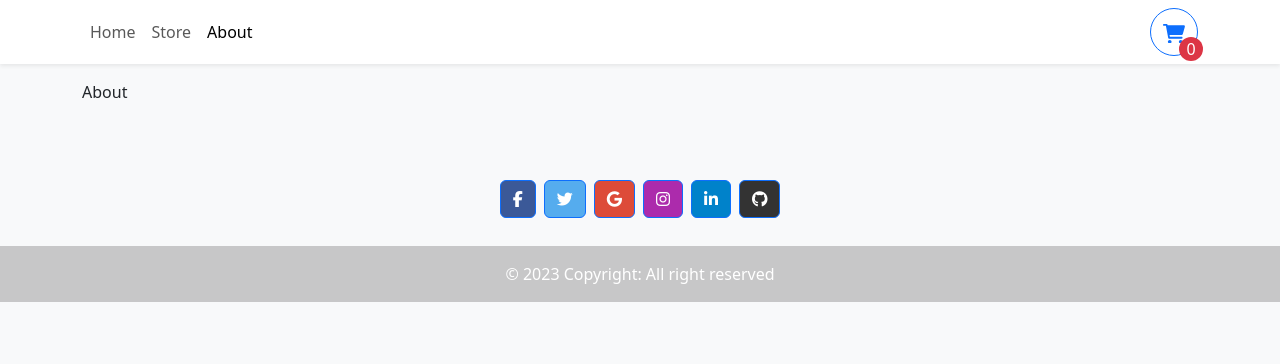
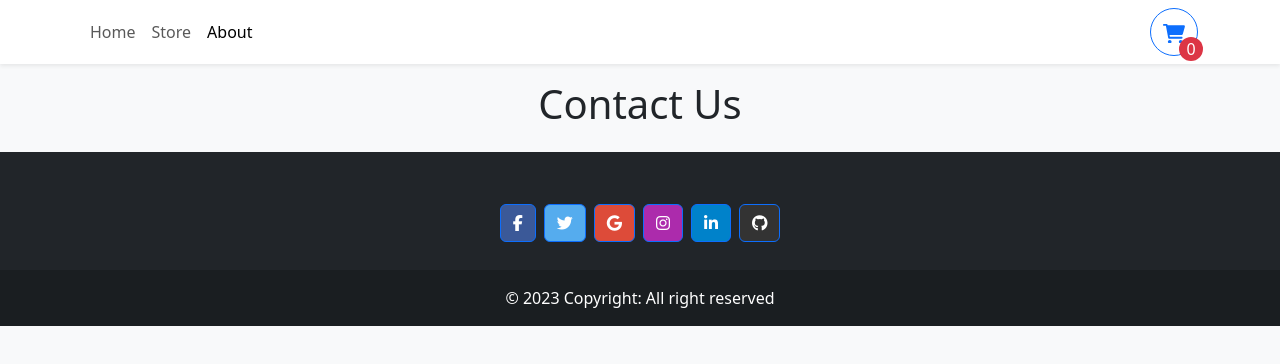
Before and after one commit to shivam-sharma7/Shopping-Cart, a React (Vite) app: page /about in a window 1280 px wide. Shown: the top 364 px of the page. Built offline with nearby package versions, Linux system fonts and the light colour scheme.

Commit message:
about component add

```diff
--- a/src/components/Footer.tsx
+++ b/src/components/Footer.tsx
@@ -8,7 +8,7 @@ import "@fortawesome/fontawesome-free/css/all.min.css";
 
 export const Footer = () => {
   return (
-    <MDBFooter className="bg-light text-center text-white">
+    <MDBFooter className="bg-dark text-center text-white">
       <MDBContainer className="p-4 pb-0">
         <section className="mb-4 mt-4">
           <MDBBtn
--- a/src/pages/About.tsx
+++ b/src/pages/About.tsx
@@ -1,6 +1,8 @@
 
 export const About = () => {
   return (
-    <div>About</div>
+    <div className="text-center">
+      <h1>Contact Us</h1>
+    </div>
   )
 }
```
